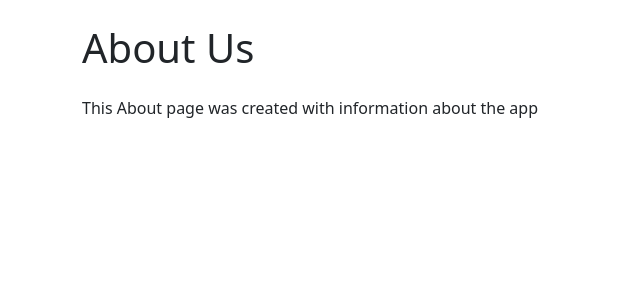
After one commit to flaviamedici/Django-project, a Django app: page /about/ in a window 1280 px wide. The commit adds this page. Shown: the top 300 px of the page, without its empty margins (0-640 px from the left). Run offline with Django 5.2, Linux system fonts and the light colour scheme.

Commit message:
Creating a base template

```diff
--- /dev/null
+++ b/job_application/templates/about.html
@@ -0,0 +1,6 @@
+{% extends 'base.html' %}
+{% block content %}
+<h1 class="mt-4 mb-4"> About Us</h1>
+<p>This About page was created with information about the app</p>
+
+{% endblock %}
--- /dev/null
+++ b/job_application/templates/base.html
@@ -0,0 +1,19 @@
+<!doctype html>
+<html lang="en">
+<head>
+    <meta charset="UTF-8">
+    <meta name="viewport"
+          content="width=device-width, user-scalable=no, initial-scale=1.0, maximum-scale=1.0, minimum-scale=1.0">
+    <link rel="stylesheet" href="https://cdn.jsdelivr.net/npm/bootstrap@5.1.3/dist/css/bootstrap.min.css">
+    <meta http-equiv="X-UA-Compatible" content="ie=edge">
+    <title>Document</title>
+</head>
+<body>
+    <div class="container">
+        {% block content %}
+        {% endblock %}
+    </div>
+    <script src="https://code.jquery.com/jquery-3.6.0.min.js"></script>
+    <script src="https://cdn.jsdelivr.net/npm/bootstrap@5.1.3/dist/js/bootstrap.min.js"></script>
+</body>
+</html>
--- a/job_application/urls.py
+++ b/job_application/urls.py
@@ -3,4 +3,5 @@ from . import views
 
 urlpatterns = [
     path('', views.index, name='index'),
+    path('about/', views.about, name='about'),
 ]
--- a/job_application/views.py
+++ b/job_application/views.py
@@ -23,3 +23,7 @@ def index(request):
 
             messages.success(request, 'Form submitted successfully')
     return render(request, 'index.html')
+
+
+def about(request):
+    return render(request, "about.html")
```
Also changed, not shown: job_application/templates/index.html (+4 -18 lines).
